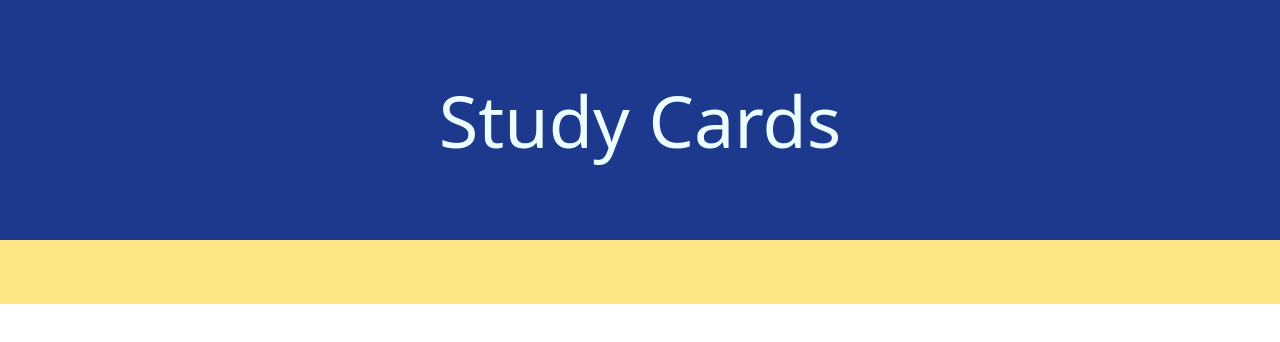
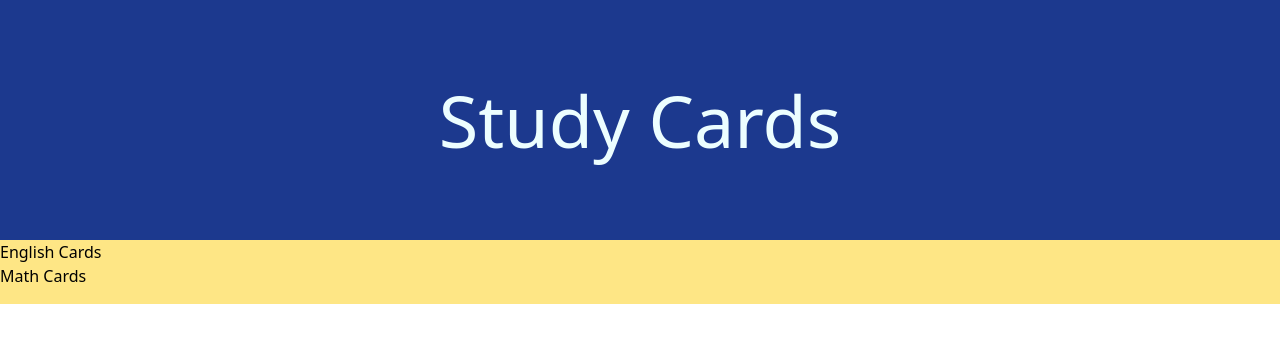
Before and after one commit to juancmdev/study-cards-react, a React (Vite) app: page / in a window 1280 px wide. Shown: the top 342 px of the page. Built offline with nearby package versions, Linux system fonts and the light colour scheme.

Commit message:
Update Nav.jsx

```diff
--- a/src/components/Nav.jsx
+++ b/src/components/Nav.jsx
@@ -1,7 +1,16 @@
 const Nav = () => {
+  const links = ['English Cards', 'Math Cards'];
+
   return (
     <>
-      <div className="navBar w-full h-16 bg-amber-200"></div>
+      <div className="navBar w-full h-16 bg-amber-200">
+        <ul>
+            {links.map((item) => {
+              return <h2>{item}</h2>;
+
+            })}
+        </ul>
+      </div>
     </>
   )
 }
```
